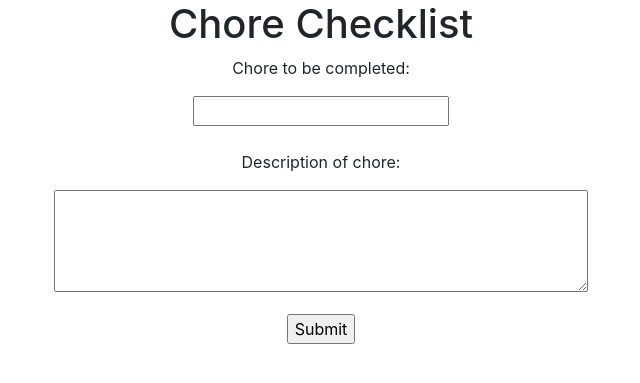
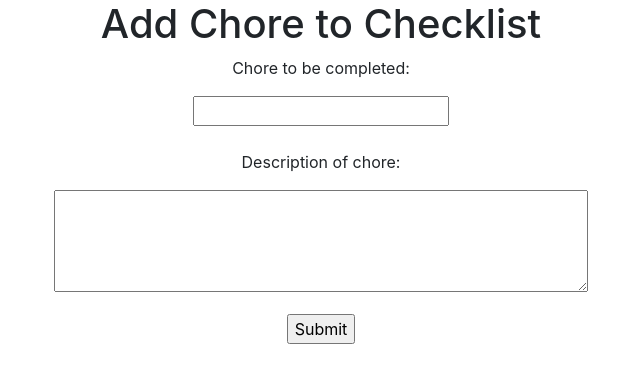
Before and after one commit to catonsun/cs329e-3, a Flask app: page /checklist in a window 1280 px wide. Shown: the part 112-495 px from the top of the page, without its empty margins (319-959 px from the left). Run offline with Flask 2, Linux system fonts and the light colour scheme; some libraries are stand-ins or nearby versions.

Commit message:
front end wording

```diff
--- a/TEMPLATES/checklist.html
+++ b/TEMPLATES/checklist.html
@@ -43,7 +43,7 @@
     }
 </script>-->
 <center>
-<h1>Chore Checklist</h1>
+<h1>Add Chore to Checklist</h1>
 <form action="/checklist" method="post" enctype="multipart/form-data">
     <p>Chore to be completed:</p>
     <input type="text" name="chore" required> <br>
```
